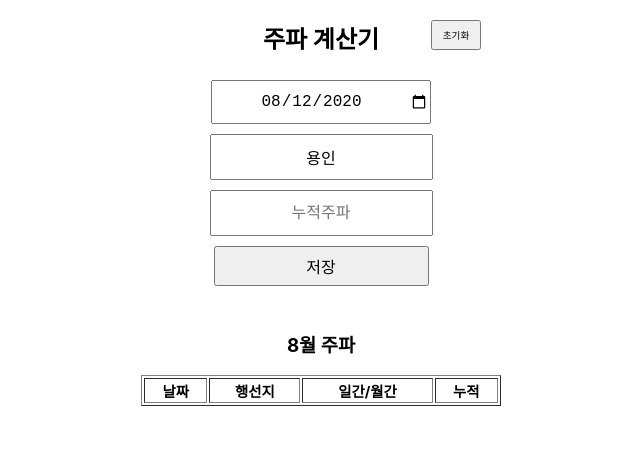
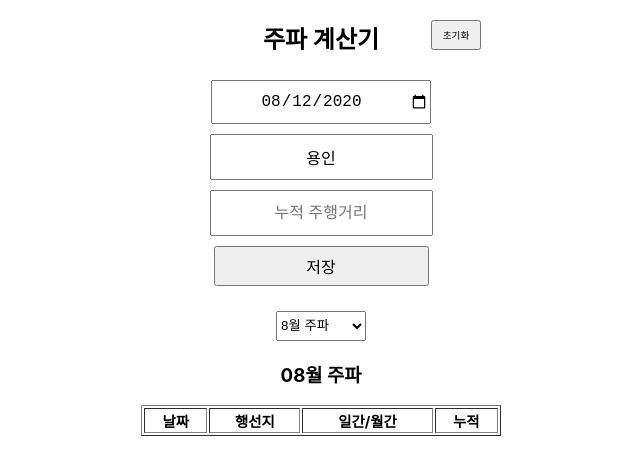
Before and after one commit to DoJunggeun/adc, a React (Create React App) app: page / in a window 1280 px wide. Shown: the top 474 px of the page, without its empty margins (319-959 px from the left). Built offline with nearby package versions, Linux system fonts and the light colour scheme.

Commit message:
clear comfirm, month data, etc

```diff
--- a/src/App.js
+++ b/src/App.js
@@ -11,35 +11,88 @@ class App extends Component {
 		};
 		this.handleChange = this.handleChange.bind(this);
 		this.handleSubmit = this.handleSubmit.bind(this);
+		this.monthChange = this.handleChange.bind(this);
 	}
-	componentDidMount(){
+	componentDidMount() {
 		const today = new Date();
 		let year = today.getFullYear();
-		let month = today.getMonth()+1;
-		if (month < 10) {month = '0'+month;}
+		let month = today.getMonth() + 1;
+		if (month < 10) {
+			month = '0' + month;
+		}
 		let date = today.getDate();
-		if (date < 10){ date = '0'+date;}
-		const now = year + '-' + month + '-' + date
+		if (date < 10) {
+			date = '0' + date;
+		}
+		const now = year + '-' + month + '-' + date;
 		this.setState({
-			date: now
+			date: now,
+			month: month
+		});
+	}
+	componentDidUpdate() {
+		const today = new Date();
+		let year = today.getFullYear();
+		let month = today.getMonth() + 1;
+		if (month < 10) {
+			month = '0' + month;
+		}
+		let date = today.getDate();
+		if (date < 10) {
+			date = '0' + date;
+		}
+		const now = year + '-' + month + '-' + date;
+		if (this.state.date === '') {
+			this.setState({
+				date: now,
+				month: month
 			})
+		}
 	}
 
 	handleChange(event) {
 		this.setState({ [event.target.name]: event.target.value });
 	}
 	handleSubmit(event) {
-		const month = 8;
-		let data = JSON.parse(localStorage.getItem(month));
 		const date = this.state.date;
 		const dest = this.state.dest;
 		const acd = Number(this.state.acd);
+		if (date === null) {
+			alert('날짜를 입력해주세요!');
+			return;
+		}
+		if (dest === '') {
+			alert(date.substr(5,2)+'/'+date.substr(8,2)+'의 행선지를 입력해주세요!');
+			return;
+		}
+		if (acd === 0) {
+			alert(date.substr(5,2)+'/'+date.substr(8,2)+'의 누적 주행거리를 입력해주세요!');
+			return;
+		}
+		const month = date.substr(5,2);
+		let data = JSON.parse(localStorage.getItem(month));
 		if (data === null) {
 			data = [[date, dest, acd]];
 		} else {
 			data = Object.values(data);
 			for (let i = 0; i < data.length; i++) {
+				if (this.state.date == data[i][0]) {
+					alert(date.substr(5,2)+'/'+date.substr(8,2)+'의 주파는 이미 입력되어 있습니다!')
+					return;
+				}
+				if (this.state.date > data[i][0]) {
+					if (data[i][2] >= acd ) {
+						if (data[i][2] >= acd) {
+							alert(date.substr(5,2)+'/'+date.substr(8,2)+'의 누적 주행거리는'+data[i][0].substr(5,2)+'/'+data[i][0].substr(8,2)+'의 누적 주행거리보다 커야합니다! ')
+							return;
+					}
+					}
+				}
 				if (this.state.date < data[i][0]) {
+					if (data[i][2] <= acd) {
+						alert(date.substr(5,2)+'/'+date.substr(8,2)+'의 누적 주행거리는'+data[i][0].substr(5,2)+'/'+data[i][0].substr(8,2)+'의 누적 주행거리보다 작아야합니다! ')
+						return;
+					}
 					data.splice(i, 0, [date, dest, acd]);
 					break;
 				}
@@ -53,22 +106,39 @@ class App extends Component {
 
 		this.setState({ date: '', dest: '용인', acd: '' });
 	}
-
+	resetData() {
+	// eslint-disable-next-line no-restricted-globals
+		if (confirm('정말 초기화 하시겠습니까? 입력한 모든 데이터가 삭제됩니다.')) {
+			localStorage.clear();
+			this.setState({ date: '', dest: '용인', acd: '' });
+		} else {
+		}
+	}
 	render() {
+		console.log(this.state)
 		return (
 			<div className="App">
 				<h2>주파 계산기</h2>
 				<button
-					style={{ height: 30, width: 50, fontSize:'0.6rem', position:'absolute', top:20, right:20}}
-					onClick={() =>{ localStorage.clear(); this.setState({date: '', dest: '용인', acd: ''})}}
-					>초기화</button>
+					style={{
+						height: 30,
+						width: 50,
+						fontSize: '0.6rem',
+						position: 'absolute',
+						top: 20,
+						right: 20,
+					}}
+					onClick={() => {this.resetData();}}
+				>
+					초기화
+				</button>
 				<div className="inputs">
 					<input
 						type="date"
 						value={this.state.date}
 						name="date"
 						onChange={this.handleChange}
-						style={{textAlign:'center', fontSize:'1rem', width:'100%'}}
+						style={{ textAlign: 'center', fontSize: '1rem', width: '100%' }}
 					/>
 					<input
 						type="text"
@@ -76,22 +146,41 @@ class App extends Component {
 						name="dest"
 						onChange={this.handleChange}
 						placeholder="행선지"
-						style={{textAlign:'center', fontSize:'1rem', width:'100%'}}
+						style={{ textAlign: 'center', fontSize: '1rem', width: '100%' }}
 					/>
 					<input
 						type="text"
 						value={this.state.acd}
 						name="acd"
 						onChange={this.handleChange}
-						placeholder="누적주파"
-						style={{textAlign:'center', fontSize:'1rem', width:'100%'}}
-
+						placeholder="누적 주행거리"
+						style={{ textAlign: 'center', fontSize: '1rem', width: '100%' }}
 					/>
-					<input type="button" value="저장" onClick={this.handleSubmit} style={{fontSize:'1rem'}} />
+					<input
+						type="button"
+						value="저장"
+						onClick={this.handleSubmit}
+						style={{ fontSize: '1rem' }}
+					/>
 				</div>
-
+				<div style={{display:'flex', width:'100%', justifyContent:'center'}}>
+						<select name="month" value={this.state.month} style={{height:30, width:'25%'}} onChange={this.handleChange}>
+							<option value="01">1월 주파</option>
+							<option value="02">2월 주파</option>
+							<option value="03">3월 주파</option>
+							<option value="04">4월 주파</option>
+							<option value="05">5월 주파</option>
+							<option value="06">6월 주파</option>
+							<option value="07">7월 주파</option>
+							<option value="08">8월 주파</option>
+							<option value="09">9월 주파</option>
+							<option value="10">10월 주파</option>
+							<option value="11">11월 주파</option>
+							<option value="12">12월 주파</option>
+						</select>
+				</div>
 				<div className="outputs">
-					<Output />
+					<Output month={this.state.month}/>
 				</div>
 			</div>
 		);
@@ -100,8 +189,8 @@ class App extends Component {
 
 export default App;
 
-function Output() {
-		const month = 8;
+function Output(props) {
+	const month = props.month;
 	const lastacd = 80945;
 	let datas = JSON.parse(localStorage.getItem(month));
 	let list;
@@ -110,7 +199,12 @@ function Output() {
 		return (
 			<Fragment>
 				<h3>{month}월 주파</h3>
-    <table border="1px solid black" width="360" align = "center" style={{fontSize:'0.9rem'}}>
+				<table
+					border="1px solid black"
+					width="360"
+					align="center"
+					style={{ fontSize: '0.9rem' }}
+				>
 					<tr>
 						<th>날짜</th>
 						<th>행선지</th>
@@ -119,28 +213,40 @@ function Output() {
 					</tr>
 				</table>
 			</Fragment>
-			)
+		);
 	} else {
-			for (let i = 0 ; i < datas.length ; i++) {
+		for (let i = 0; i < datas.length; i++) {
 			if (i === 0) {
-					datas[i].push(datas[i][2]-lastacd);
+				datas[i].push(datas[i][2] - lastacd);
 				datas[i].push(datas[i][3]);
 			} else {
-					datas[i].push(datas[i][2]-datas[i-1][2]);
-					datas[i].push(datas[i][3]+datas[i-1][4]);
+				datas[i].push(datas[i][2] - datas[i - 1][2]);
+				datas[i].push(datas[i][3] + datas[i - 1][4]);
 			}
 		}
-			list = datas.map(data =>
-				(
-				<tr key={data[2]}><td>{data[0].substr(5,2)}/{data[0].substr(8,2)} {yoil(new Date(data[0]).getDay())}</td><td>{data[1]}</td><td>{data[3]} / {data[4]}</td><td>{data[2]}</td></tr>
-				))
+		list = datas.map((data) => (
+			<tr key={data[2]}>
+				<td>
+					{data[0].substr(5, 2)}/{data[0].substr(8, 2)} {yoil(new Date(data[0]).getDay())}
+				</td>
+				<td>{data[1]}</td>
+				<td>
+					{data[3]} / {data[4]}
+				</td>
+				<td>{data[2]}</td>
+			</tr>
+		));
 	}
-
 
 	return (
 		<Fragment>
 			<h3>{month}월 주파</h3>
-    <table border="1px solid black" width="360" align = "center" style={{fontSize:'0.9rem'}}>
+			<table
+				border="1px solid black"
+				width="360"
+				align="center"
+				style={{ fontSize: '0.9rem' }}
+			>
 				<tr>
 					<th>날짜</th>
 					<th>행선지</th>
@@ -150,16 +256,15 @@ function Output() {
 				{list}
 			</table>
 		</Fragment>
-
-	)
+	);
 }
 
-function yoil(day){
-	if (day === 0) return <span style={{color:'red', fontWeight:500}}>일</span>
-	if (day === 1) return '월'
-	if (day === 2) return '화'
-	if (day === 3) return '수'
-	if (day === 4) return '목'
-	if (day === 5) return '금'
-	if (day === 6) return <span style={{color:'darkblue',  fontWeight:500}}>토</span>
+function yoil(day) {
+	if (day === 0) return <span style={{ color: 'red', fontWeight: 500 }}>일</span>;
+	if (day === 1) return '월';
+	if (day === 2) return '화';
+	if (day === 3) return '수';
+	if (day === 4) return '목';
+	if (day === 5) return '금';
+	if (day === 6) return <span style={{ color: 'darkblue', fontWeight: 500 }}>토</span>;
 }
```
Lines whose indentation alone changed are shown as unchanged.
